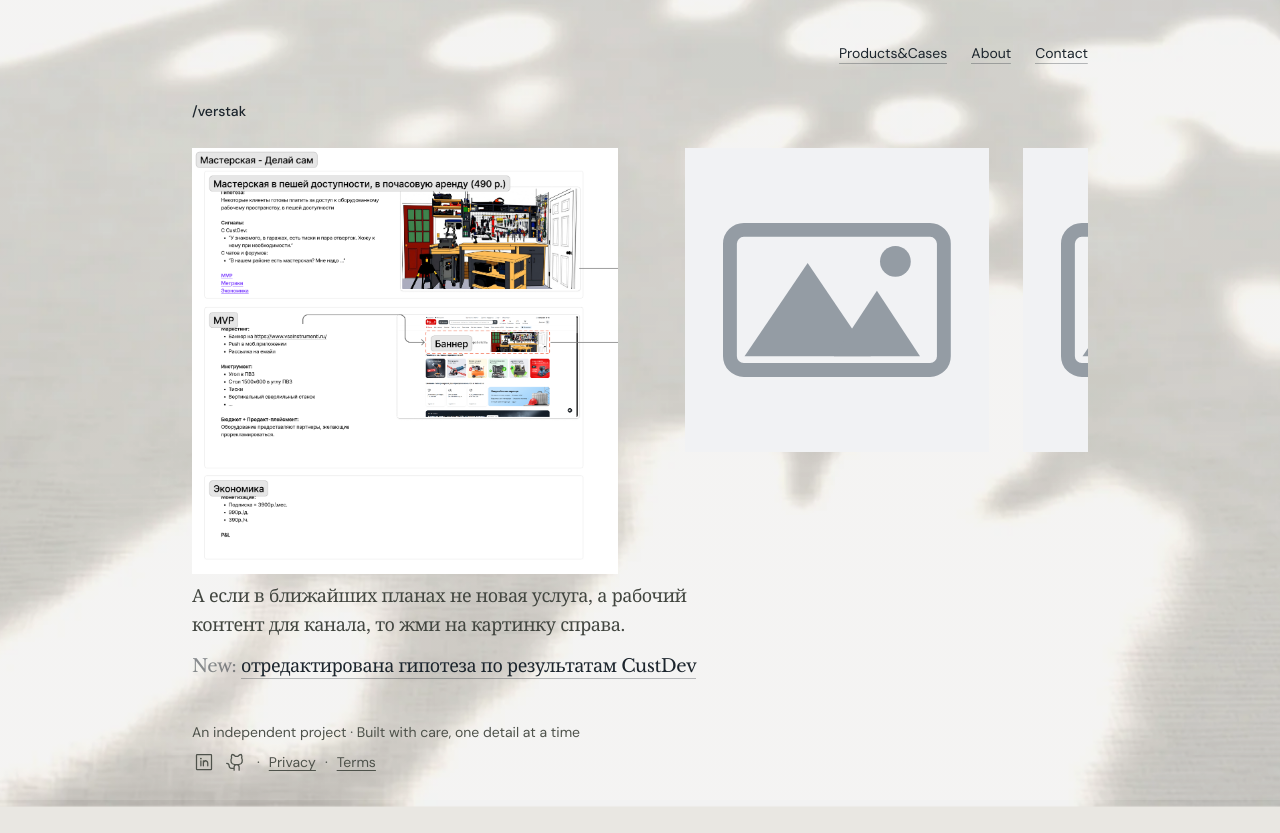
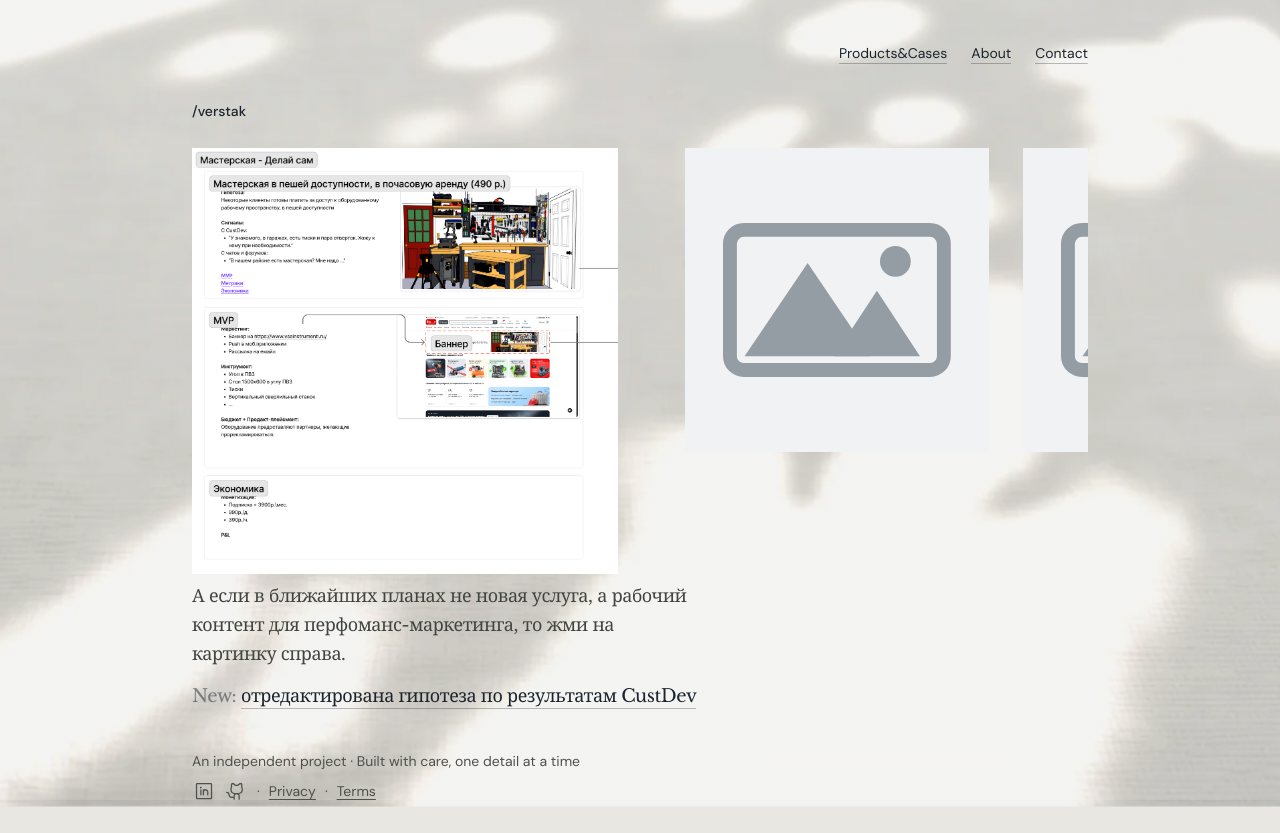
Before and after one commit to DimaGeradis/geradis.tech, a plain HTML site: page gp/verstak/index.html in a window 1280 px wide. Before the commit the page ends 804 px from the top, so only its background shows below. Drawn offline with Linux system fonts and the light colour scheme.

Commit message:
Update index.html

```diff
--- a/gp/verstak/index.html
+++ b/gp/verstak/index.html
@@ -313,7 +313,7 @@
       </div>
 
       <div class="intro">
-        <p>А если в ближайших планах не новая услуга, а рабочий контент для канала, то жми на картинку справа.</p>
+        <p>А если в ближайших планах не новая услуга, а рабочий контент для перфоманс-маркетинга, то жми на картинку справа.</p>
       </div>
       <p class="new-line">
         <span class="new-label">New:</span>
```
